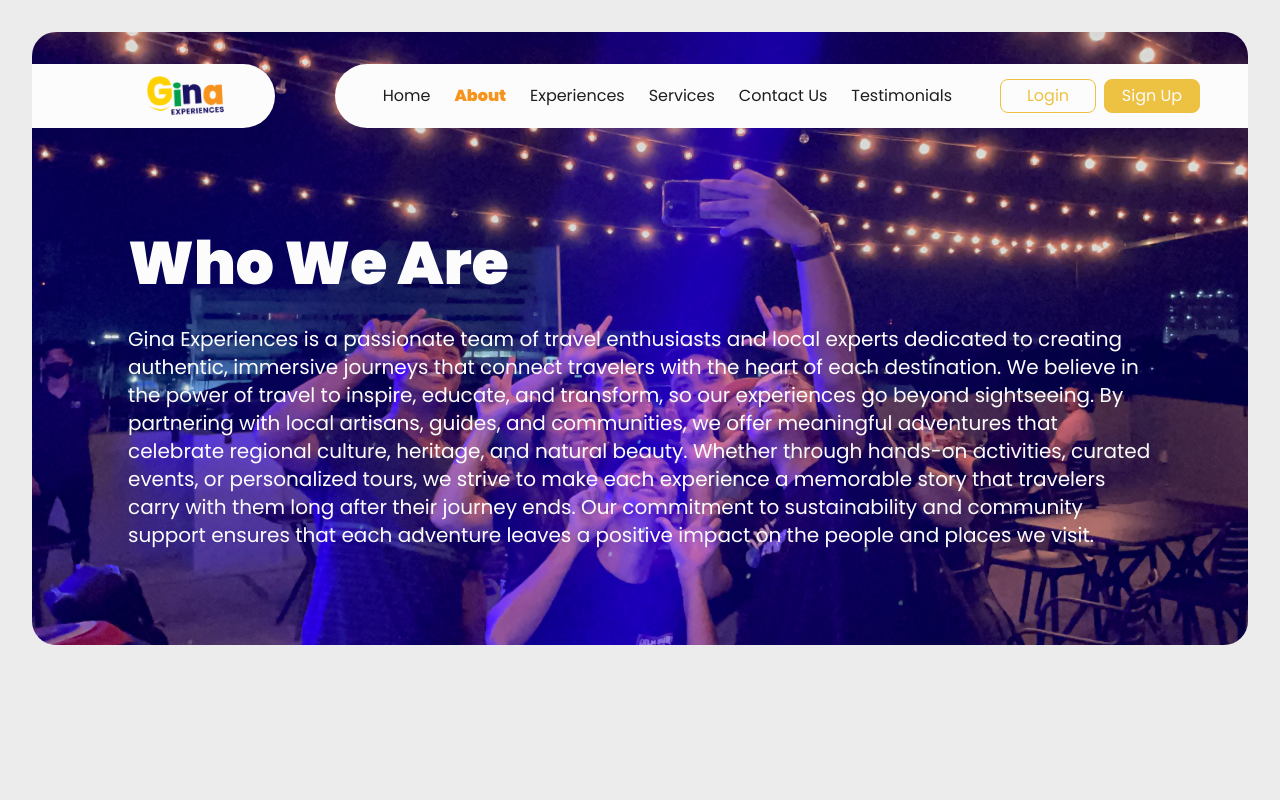
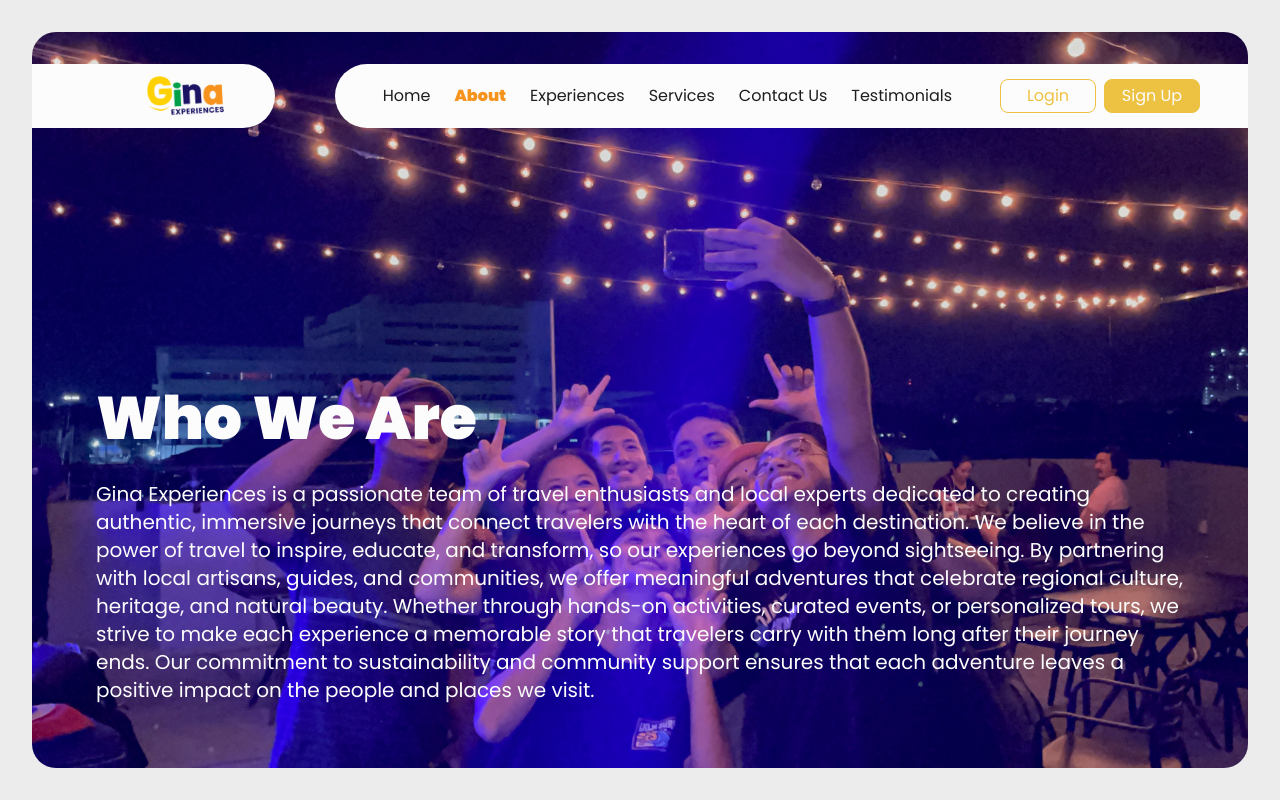
Before and after one commit to Gina-Experiences/gina-experiences-legacy, a Next.js app: page /about in a window 1280 px wide. Shown: the top 800 px of the page. Built offline with nearby package versions, Linux system fonts and the light colour scheme.

Commit message:
Add Experiences, fix hero sections

```diff
--- /dev/null
+++ b/src/app/experiences/page.tsx
@@ -0,0 +1,11 @@
+import Image from 'next/image';
+import { ExperiencesHero, ExperiencesList } from '@/components/experiences';
+
+export default function About() {
+    return (
+        <div className="flex flex-col items-center justify-center w-svw text-ginaBlack">
+            <ExperiencesHero />
+            <ExperiencesList />
+        </div>
+    );
+}
--- a/src/components/about/about-hero.tsx
+++ b/src/components/about/about-hero.tsx
@@ -2,9 +2,17 @@ import Image from 'next/image';
 
 export default function AboutHero() {
     return (
-        <div className="flex flex-col items-center justify-center w-svw mb-36 md:mb-0">
-            <div className="w-full max-w-screen-2xl h-svh p-8">
-                <div className="w-full h-full md:h-5/6 bg-[url('/images/about/hero-mission.jpg')] bg-cover bg-center rounded-3xl flex flex-col items-start justify-end text-ginaWhite space-y-4 lg:space-y-8 p-10 md:p-24">
+        <div className="flex flex-col items-center justify-center w-svw mb-28">
+            <div className="relative w-full max-w-screen-2xl h-svh p-8">
+                <Image
+                    src="/images/about/hero-mission.jpg"
+                    alt="Gina Experiences Logo"
+                    quality={100}
+                    width={1500}
+                    height={1500}
+                    className="rounded-3xl w-full h-full object-cover object-center"
+                />
+                <div className="absolute top-0 left-0 w-full h-full flex flex-col items-start justify-end text-ginaWhite space-y-4 lg:space-y-8 p-16 md:p-24">
                     <span className="text-3xl lg:text-6xl font-bold">
                         Who We Are
                     </span>
--- /dev/null
+++ b/src/components/experiences/experiences-card.tsx
@@ -0,0 +1,9 @@
+import Image from 'next/image';
+
+export default function ExperiencesCard() {
+    return (
+        <div className="shadow-xl rounded-3xl flex flex-col">
+            <div></div>
+        </div>
+    );
+}
--- /dev/null
+++ b/src/components/experiences/experiences-hero.tsx
@@ -0,0 +1,37 @@
+import Image from 'next/image';
+
+export default function ExperiencesHero() {
+    return (
+        <div className="flex flex-col items-center justify-center w-svw mb-28">
+            <div className="relative w-full max-w-screen-2xl h-svh p-8">
+                <div className="relative w-full h-full rounded-3xl overflow-hidden">
+                    <Image
+                        src="/images/experiences/hero.jpg"
+                        alt="Gina Experiences Logo"
+                        quality={100}
+                        width={1500}
+                        height={1500}
+                        className="rounded-3xl w-full h-full object-cover object-center"
+                    />
+                    <div className="absolute inset-0 bg-gradient-to-b from-transparent via-transparent to-ginaLightYellow w-full h-full rounded-3xl"></div>
+
+                    <div className="absolute inset-0 w-full h-full flex flex-col items-start justify-end text-ginaWhite space-y-4 lg:space-y-8 p-8 md:p-24 ">
+                        <span className="text-3xl lg:text-6xl font-bold">
+                            Gina Experiences
+                        </span>
+                        <span className="text-base lg:text-xl">
+                            Your Next Adventure Awaits! Dive into unforgettable
+                            travel experiences with our handpicked tour
+                            packages! Whether you’re craving adventure, culture,
+                            or relaxation, we’ve got the perfect getaway. Enjoy
+                            seamless itineraries, guided tours, comfy stays, and
+                            unique activities that let you truly explore your
+                            dream destination. Pack your bags—memories are
+                            waiting to be made. Tara na? G na!
+                        </span>
+                    </div>
+                </div>
+            </div>
+        </div>
+    );
+}
--- /dev/null
+++ b/src/components/experiences/experiences-list.tsx
@@ -0,0 +1,7 @@
+export default function ExperiencesList() {
+    return (
+        <div className="w-full max-w-screen-2xl bg-ginaWhite h-auto p-24 mb-24 shadow-xl">
+            <div className="border border-red-700 w-full h-full"></div>
+        </div>
+    );
+}
--- /dev/null
+++ b/src/components/experiences/index.ts
@@ -0,0 +1,4 @@
+import ExperiencesHero from '@/components/experiences/experiences-hero';
+import ExperiencesList from '@/components/experiences/experiences-list';
+
+export { ExperiencesHero, ExperiencesList };
```
Also changed, not shown: 1 other file (tests, documents, lock files or other folders).
